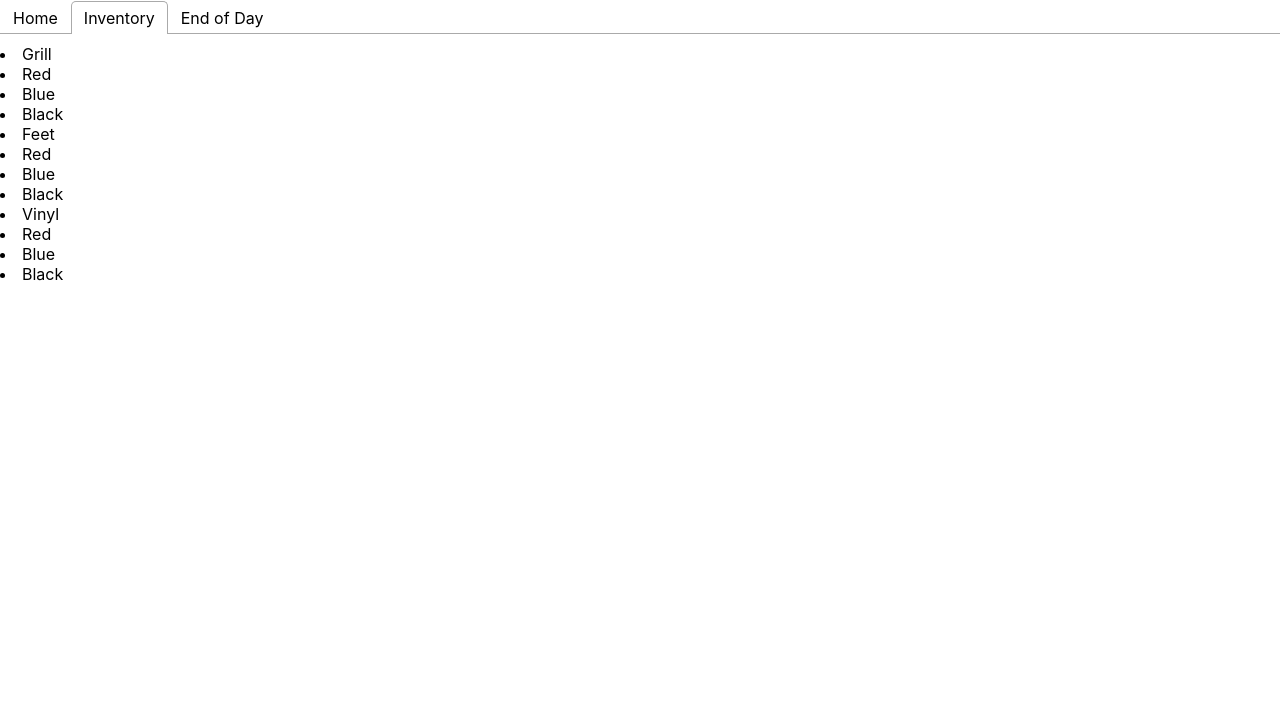
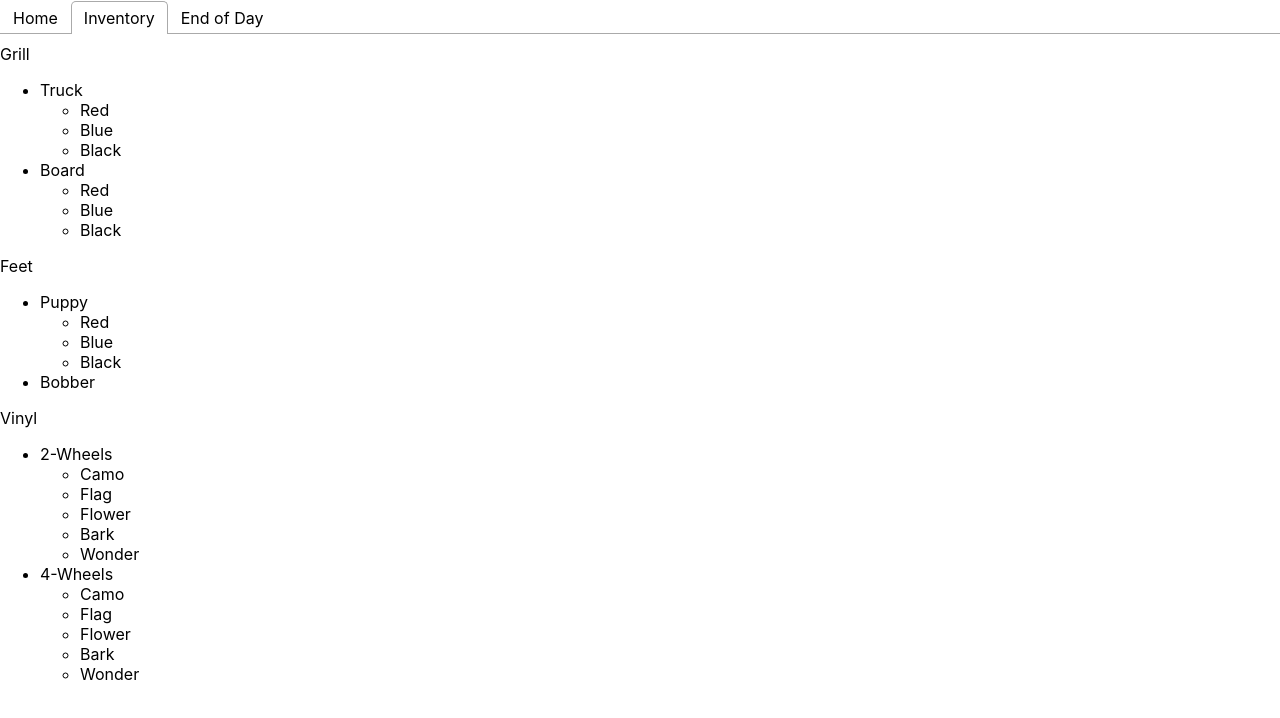
Before and after one commit to gigglyinventory/giggly_inventory, a React (Create React App) app in the folder giggly-ui/: page / in a window 1280 px wide. Both pictures are taken after a click on the tab "Inventory". Shown: the top 718 px of the page. Built offline with nearby package versions, Linux system fonts and the light colour scheme.

Commit message:
New files

```diff
--- a/giggly-ui/src/App.js
+++ b/giggly-ui/src/App.js
@@ -2,6 +2,7 @@ import React from 'react';
 import {Tab, Tabs, TabList, TabPanel} from 'react-tabs';
 import 'react-tabs/style/react-tabs.css';
 import InventoryTable from "./InventoryTable"
+import EndOfDay from "./EndOfDay"
 
 import logo from './giggly_logo.PNG';
 import './App.css';
@@ -36,6 +37,11 @@ function App() {
           <InventoryTable />
         </div>
       </TabPanel>
+      <TabPanel>
+        <div>
+          <EndOfDay />
+        </div>
+      </TabPanel>
 
 
     </Tabs>
--- /dev/null
+++ b/giggly-ui/src/EndOfDay.css
@@ -0,0 +1,7 @@
+h2{
+  text-decoration: underline;
+}
+
+label{
+  text-indent: 5px;
+}
--- /dev/null
+++ b/giggly-ui/src/EndOfDay.js
@@ -0,0 +1,103 @@
+import React from "react";
+import ReactDOM from 'react-dom';
+import "./EndOfDay.css"
+
+function EndOfDay(){
+    const location = [
+      {id: 'em', name: ''},
+      {id: 'l1', name: 'Location 1'},
+      {id: 'l2', name: 'Location 2'}
+    ];
+
+    let locationList = location.length > 0 && location.map((item, i) => {
+      return (<option key={i} value={item.id}>{item.name}</option>)
+    }, this)
+
+    const colors = [
+      {id: 'em', name: ''},
+      {id: 'rd', name: 'Red'},
+      {id: 'bu', name: 'Blue'},
+      {id: 'bk', name: 'Black'}
+    ];
+    let colorsList = colors.length > 0 && colors.map((item, i) => {
+      return (<option key={i} value={item.id}>{item.name}</option>)
+    }, this)
+
+    const vinyl = [
+      {id: 'em', name: ''},
+      {id: 'cm', name: 'Camo'},
+      {id: 'fl', name: 'Flag'},
+      {id: 'br', name: 'Bark'},
+      {id: 'fl', name: 'Flower'},
+      {id: 'wo', name: 'Wonder'}
+    ];
+    let vinylList = vinyl.length > 0 && vinyl.map((item, i) => {
+      return (<option key={i} value={item.id}>{item.name}</option>)
+    }, this)
+
+
+
+  return(
+    <div>
+      <h2>Grill</h2>
+      <label for="grill_color">Grill Colors: </label>
+      <select id="grill_color">{colorsList}</select>
+      <br />
+      <br />
+      <label for="enter_grill_amount">Amount: </label>
+      <input id="enter_grill_amount" type="text" name="amount" defualtValue="" maxlength="10" />
+      <br />
+      <br />
+      <label for="grill_scrap">Scrap: </label>
+      <input id="grill_scrap" type="text" name="amount" defualtValue="" maxlength="10" />
+      <br />
+      <br />
+      <label for="grill_location">Location: </label>
+      <select id="grill_locaiton">{locationList}</select>
+      <br />
+      <br />
+      <input type="submit" value="Add" />
+
+      <h2>Feet</h2>
+      <label for="puppy_color">Puppy Colors: </label>
+      <select id="puppy_color">{colorsList}</select>
+      <br />
+      <br />
+      <label for="enter_grill_amount">Amount: </label>
+      <input id="enter_grill_amount" type="text" name="amount" defualtValue="" maxlength="10" />
+      <br />
+      <br />
+      <label for="grill_scrap">Scrap: </label>
+      <input id="grill_scrap" type="text" name="amount" defualtValue="" maxlength="10" />
+      <br />
+      <br />
+      <label for="grill_location">Location: </label>
+      <select id="grill_locaiton">{locationList}</select>
+      <br />
+      <br />
+      <input type="submit" value="Add" />
+
+      <h2>Vinyl</h2>
+      <label for="vinyl_pattern">Vinyls: </label>
+      <select id="vinyl_pattern">{vinylList}</select>
+      <br />
+      <br />
+      <label for="enter_grill_amount">Amount: </label>
+      <input id="enter_grill_amount" type="text" name="amount" defualtValue="" maxlength="10" />
+      <br />
+      <br />
+      <label for="grill_scrap">Scrap: </label>
+      <input id="grill_scrap" type="text" name="amount" defualtValue="" maxlength="10" />
+      <br />
+      <br />
+      <label for="grill_location">Location: </label>
+      <select id="grill_locaiton">{locationList}</select>
+      <br />
+      <br />
+      <input type="submit" value="Add" />
+
+    </div>
+  )
+}
+
+export default EndOfDay
--- a/giggly-ui/src/InventoryTable.js
+++ b/giggly-ui/src/InventoryTable.js
@@ -4,89 +4,51 @@ import ReactDOM from 'react-dom';
 function InventoryTable(){
 
     const products = ["Grill","Feet","Vinyl"];
-
+    const design = ["Truck", "Board"];
     const colors = ["Red","Blue","Black"];
-    const vinyls = ["Camo", "Flag"];
-    const walker = ["2","4"];
-    const text = [];
-
-    for(const [index, value] of products.entries()){
-      text.push(<li key={index}>{value}</li>)
-      for(const [index, value] of colors.entries()){
-        text.push(<li key={index}>{value}</li>)
-      }
-    }
-
+    const vinyls = ["Camo", "Flag", "Flower", "Bark", "Wonder"];
+    const walker = ["2-Wheels","4-Wheels"];
+    const bottoms = ["Puppy", "Bobber"];
     //console.log(text);
     //document.write(text);
     return(
       <div>
-        {text}
+        Grill
+        <ul>
+          {design.map((value, index) => {
+            return <li key={index}>{value}
+              <ul>
+                {colors.map((value, index) => {
+                  return <li key={index}>{value}</li>
+                })}
+              </ul>
+            </li>
+          })}
+        </ul>
+        Feet
+        <ul>
+          <li>Puppy</li>
+              <ul>
+                {colors.map((value, index) => {
+                  return <li key={index}>{value}</li>
+                })}
+              </ul>
+          <li>Bobber</li>
+        </ul>
+        Vinyl
+        <ul>
+          {walker.map((value, index) => {
+            return <li key={index}>{value}
+            <ul>
+              {vinyls.map((value, index) => {
+                return <li key={index}>{value}</li>
+              })}
+            </ul>
+            </li>
+          })}
+        </ul>
       </div>
     )
-    /*
-    <table id="inventory">
-      <tr>
-        <th width="25%">Product</th>
-        <th width="25%">Design</th>
-        <th width="25%">Amount</th>
-        <th width="25%">In Production</th>
-      </tr>
-      <tr>
-        <td rowspan="8">Grills</td>
-        <td rowspan="4">Truck</td>
-        <td>Total: 43</td>
-        <td>Total: 29</td>
-      </tr>
-      <tr>
-        <td>Red: 21</td>
-        <td>Red: 9</td>
-      </tr>
-      <tr>
-        <td>Blue: 13</td>
-        <td>Blue: 11</td>
-      </tr>
-      <tr>
-        <td>Black: 9</td>
-        <td>Black: 9</td>
-      </tr>
-      <tr>
-        <td rowspan="4">Board</td>
-        <td>Total: 11</td>
-        <td>Total: 13</td>
-      </tr>
-      <tr>
-        <td>Red: 4</td>
-        <td>Red: 5</td>
-      </tr>
-      <tr>
-        <td>Blue: 2</td>
-        <td>Blue: 3</td>
-      </tr>
-      <tr>
-        <td>Black: 5</td>
-        <td>Black: 5</td>
-      </tr>
-      <tr>
-        <td rowspan="4">Feet</td>
-        <td rowspan="4">Puppy</td>
-        <td>Total: 43</td>
-        <td>Total: 29</td>
-      </tr>
-      <tr>
-        <td>Red: 21</td>
-        <td>Red: 9</td>
-      </tr>
-      <tr>
-        <td>Blue: 13</td>
-        <td>Blue: 11</td>
-      </tr>
-      <tr>
-        <td>Black: 9</td>
-        <td>Black: 9</td>
-      </tr>
-
-    </table>*/
 
 }
 
```
